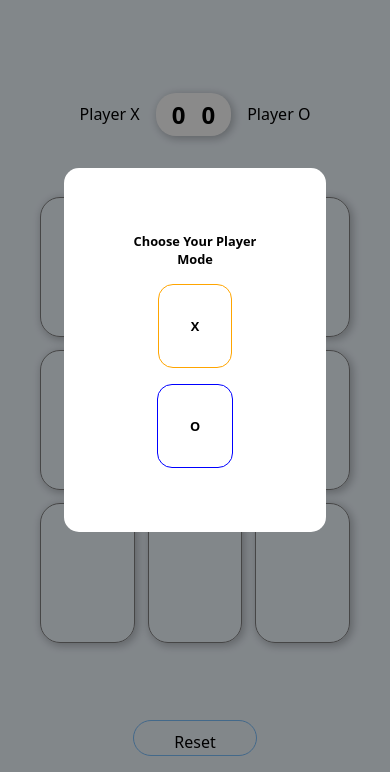
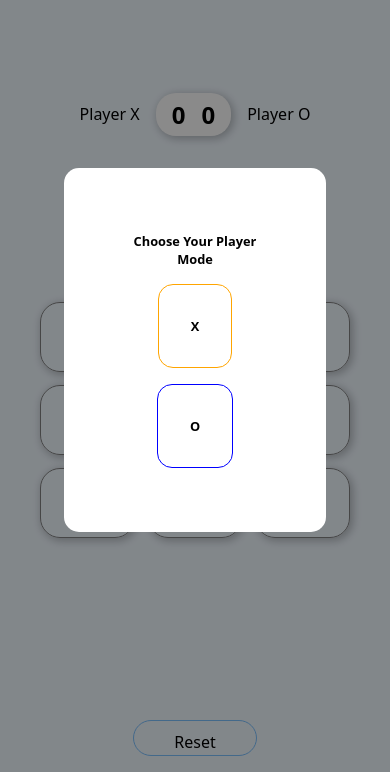
Before and after one commit to it-Shoeb/PRODIGY_WB_3, a plain HTML site: page index.html in a window 390 px wide. Shown: the part 72-844 px from the top of the page. Drawn offline with Linux system fonts and the light colour scheme.

Commit message:
Update style.css

```diff
--- a/style.css
+++ b/style.css
@@ -251,7 +251,7 @@ body > * {
         margin-top: 1rem;
         gap: 1rem;
     }
-    .cell|{
+    .cell{
         height: 70px;
     }
 }
```
